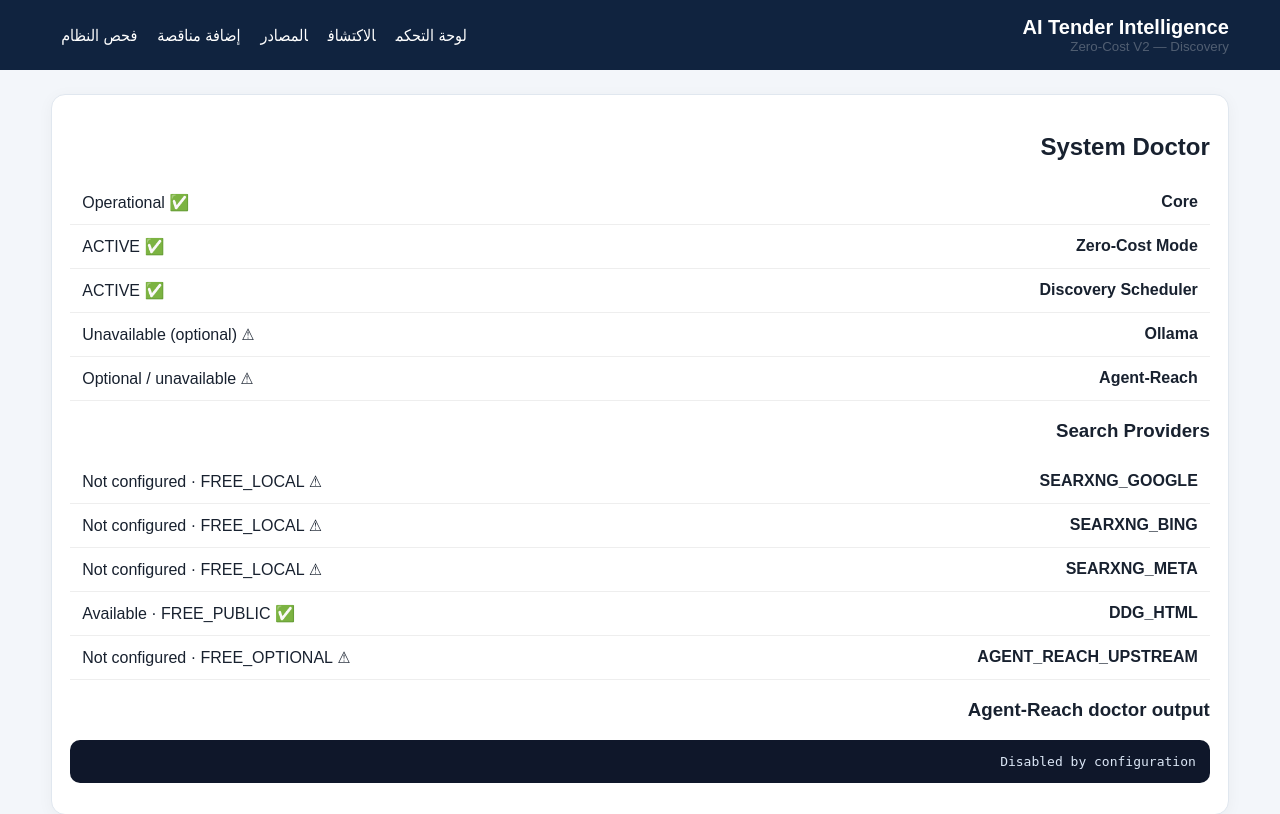
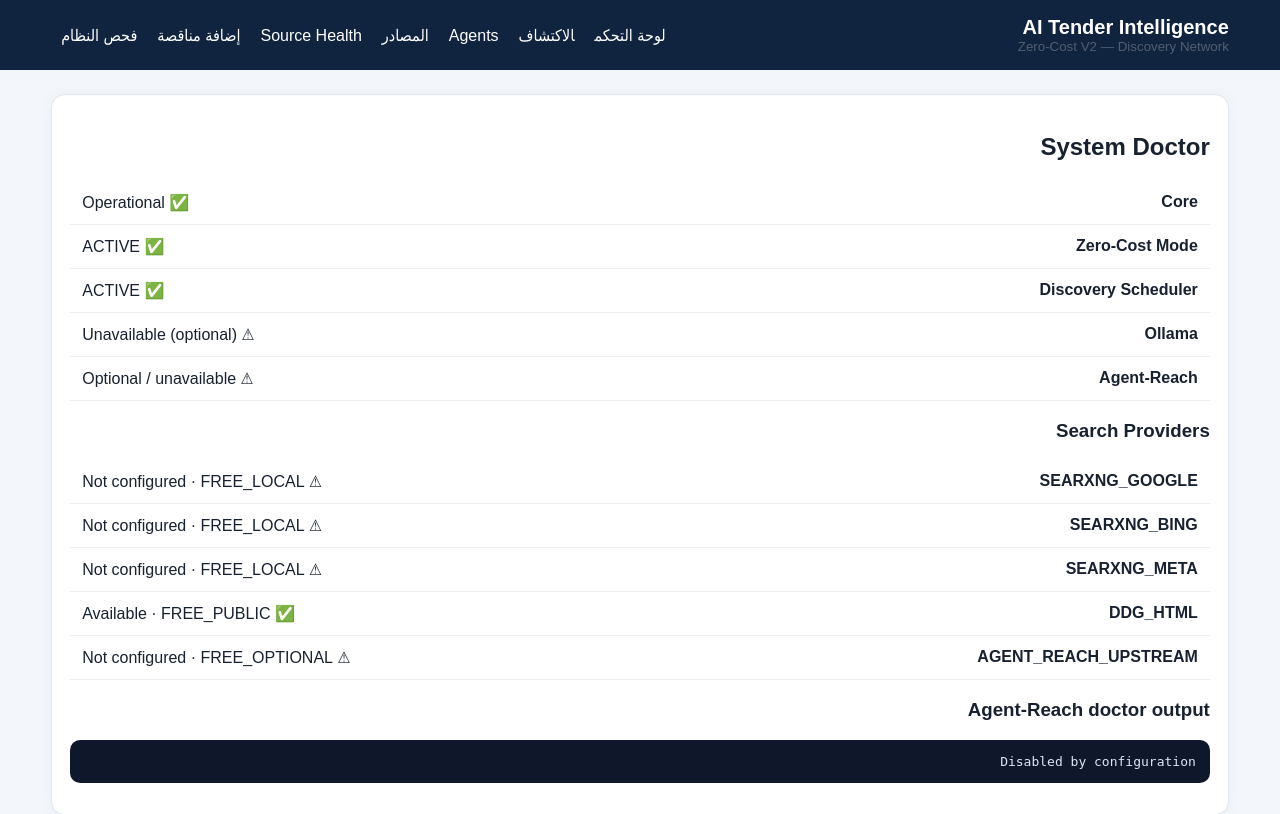
Before and after one commit to elsamman78-tech/Tender_intelligence, a FastAPI app: page /system/doctor in a window 1280 px wide. Shown: the top 814 px of the page. Run offline with FastAPI, Linux system fonts and the light colour scheme; data that the repository does not hold is empty.

Commit message:
Add Agents and Source Health navigation

```diff
--- a/app/templates/base.html
+++ b/app/templates/base.html
@@ -1,4 +1,4 @@
 <!doctype html><html lang="ar" dir="rtl"><head><meta charset="utf-8"><meta name="viewport" content="width=device-width,initial-scale=1">
 <title>{{ title or 'Tender Intelligence' }}</title><link rel="stylesheet" href="/static/style.css"></head>
-<body><header><div><strong>AI Tender Intelligence</strong><small>Zero-Cost V2 — Discovery</small></div><nav><a href="/">لوحة التحكم</a><a href="/discovery">الاكتشاف</a><a href="/sources">المصادر</a><a href="/tenders/new">إضافة مناقصة</a><a href="/system/doctor">فحص النظام</a></nav></header>
+<body><header><div><strong>AI Tender Intelligence</strong><small>Zero-Cost V2 — Discovery Network</small></div><nav><a href="/">لوحة التحكم</a><a href="/discovery">الاكتشاف</a><a href="/agents">Agents</a><a href="/sources">المصادر</a><a href="/system/source-health">Source Health</a><a href="/tenders/new">إضافة مناقصة</a><a href="/system/doctor">فحص النظام</a></nav></header>
 <main>{% block content %}{% endblock %}</main></body></html>
```
